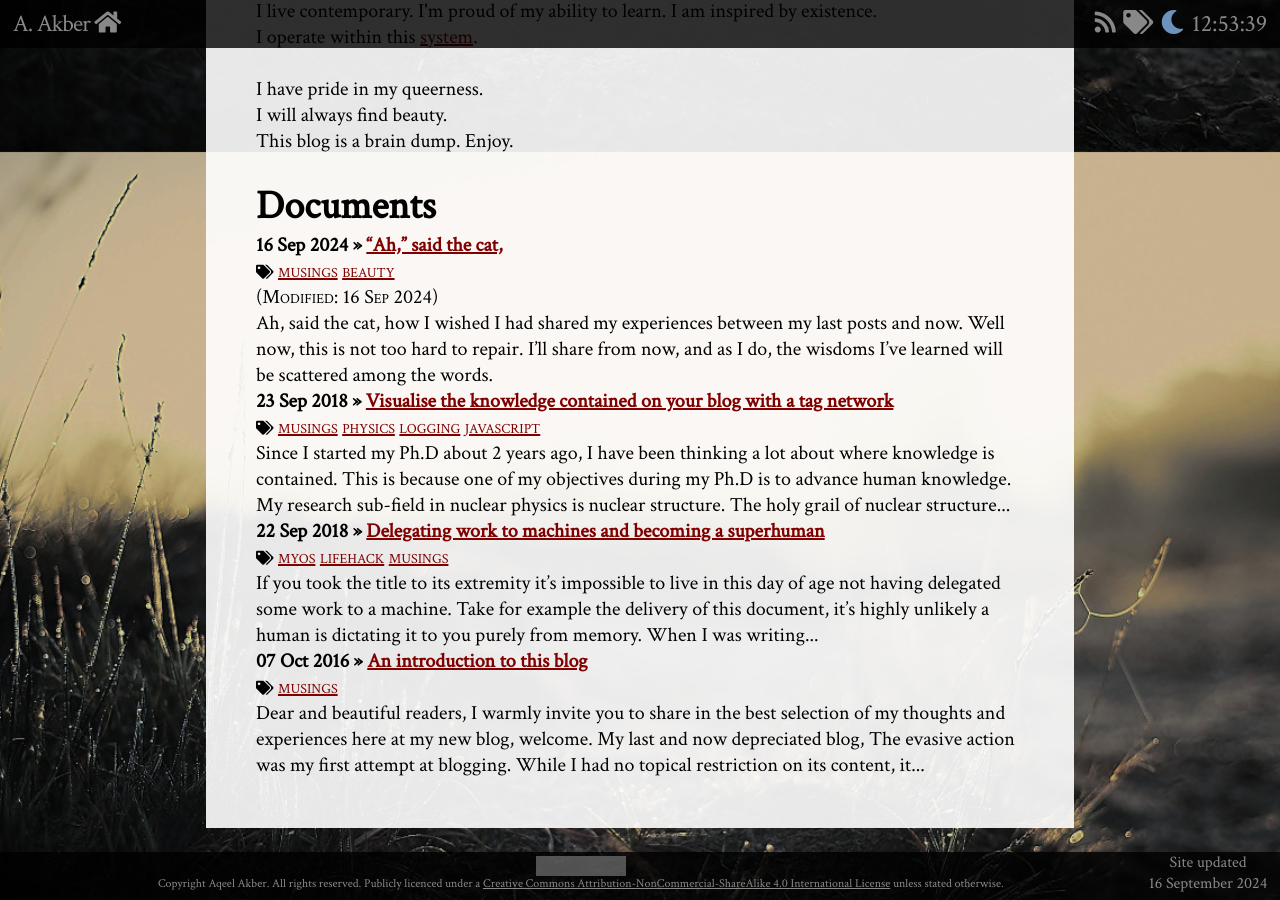
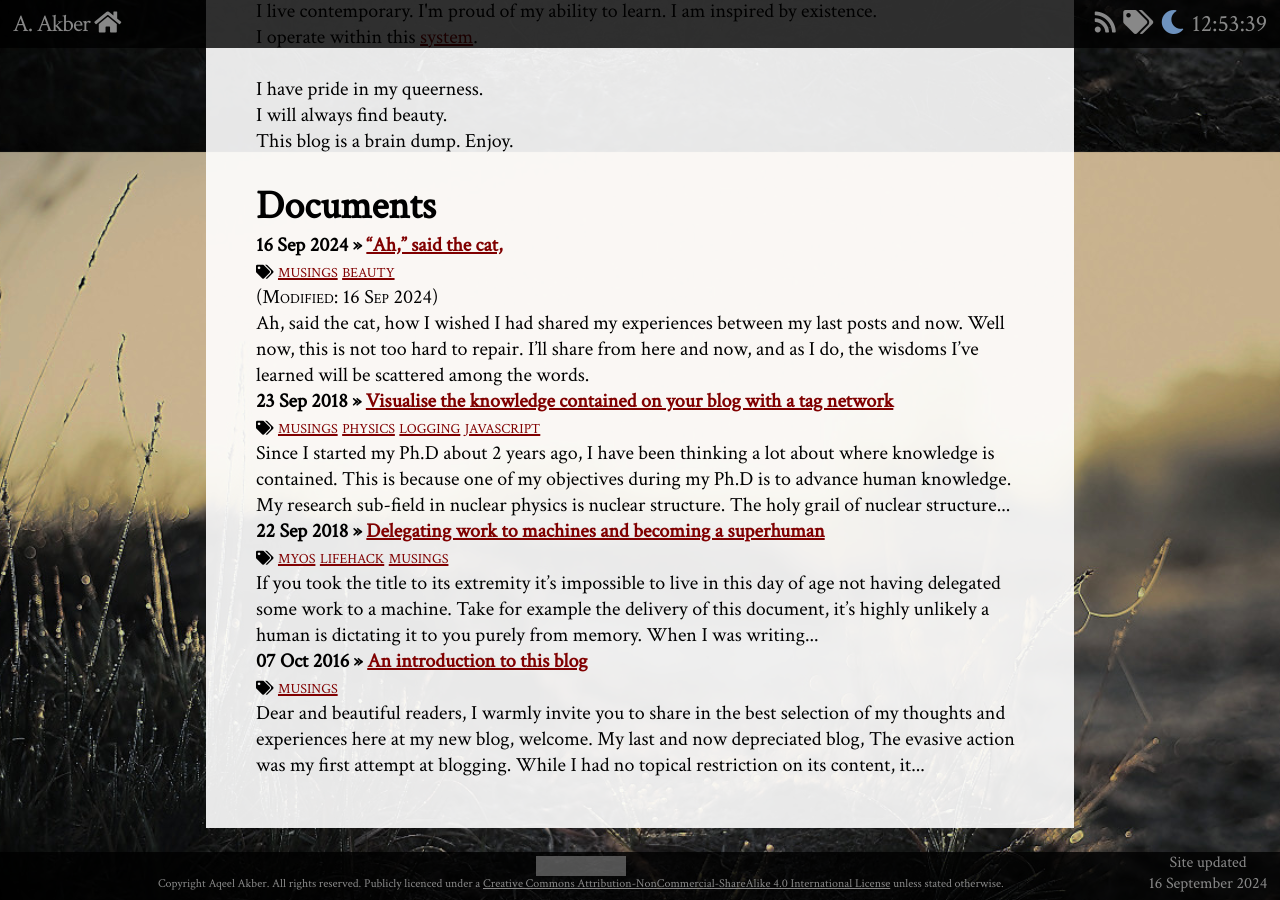
Before and after one commit to admiralakber/aqeelakber.com, a Jekyll site: the page built from index.html, in a window 1280 px wide and 900 px high, scrolled down 748 px. Built offline with Jekyll 4.4.1, drawn with Linux system fonts in a browser that asks for light colours; nearby versions of some CDN libraries; some web fonts are replaced; grey boxes are pictures that could not be loaded.

Commit message:
fix: one word is not enough.

```diff
--- a/_posts/2024-09-16-"ah,"-said-the-cat,.html
+++ b/_posts/2024-09-16-"ah,"-said-the-cat,.html
@@ -21,5 +21,5 @@ how I wished I had shared my experiences between my last posts and now.
 </p>
 
 <p>
-Well now, this is not too hard to repair. I&rsquo;ll share from now, and as I do, the wisdoms I&rsquo;ve learned will be scattered among the words.
+Well now, this is not too hard to repair. I&rsquo;ll share from here and now, and as I do, the wisdoms I&rsquo;ve learned will be scattered among the words.
 </p>
--- a/blog/2024-09-16-"ah,"-said-the-cat,.org
+++ b/blog/2024-09-16-"ah,"-said-the-cat,.org
@@ -15,4 +15,4 @@ Ah, said the cat,
 
 how I wished I had shared my experiences between my last posts and now.
 
-Well now, this is not too hard to repair. I'll share from now, and as I do, the wisdoms I've learned will be scattered among the words.
+Well now, this is not too hard to repair. I'll share from here and now, and as I do, the wisdoms I've learned will be scattered among the words.
```
Also changed, not shown: other parts of _posts/2024-09-16-"ah,"-said-the-cat,.html (+1 -1 lines), other parts of blog/2024-09-16-"ah,"-said-the-cat,.org (+1 -1 lines).
